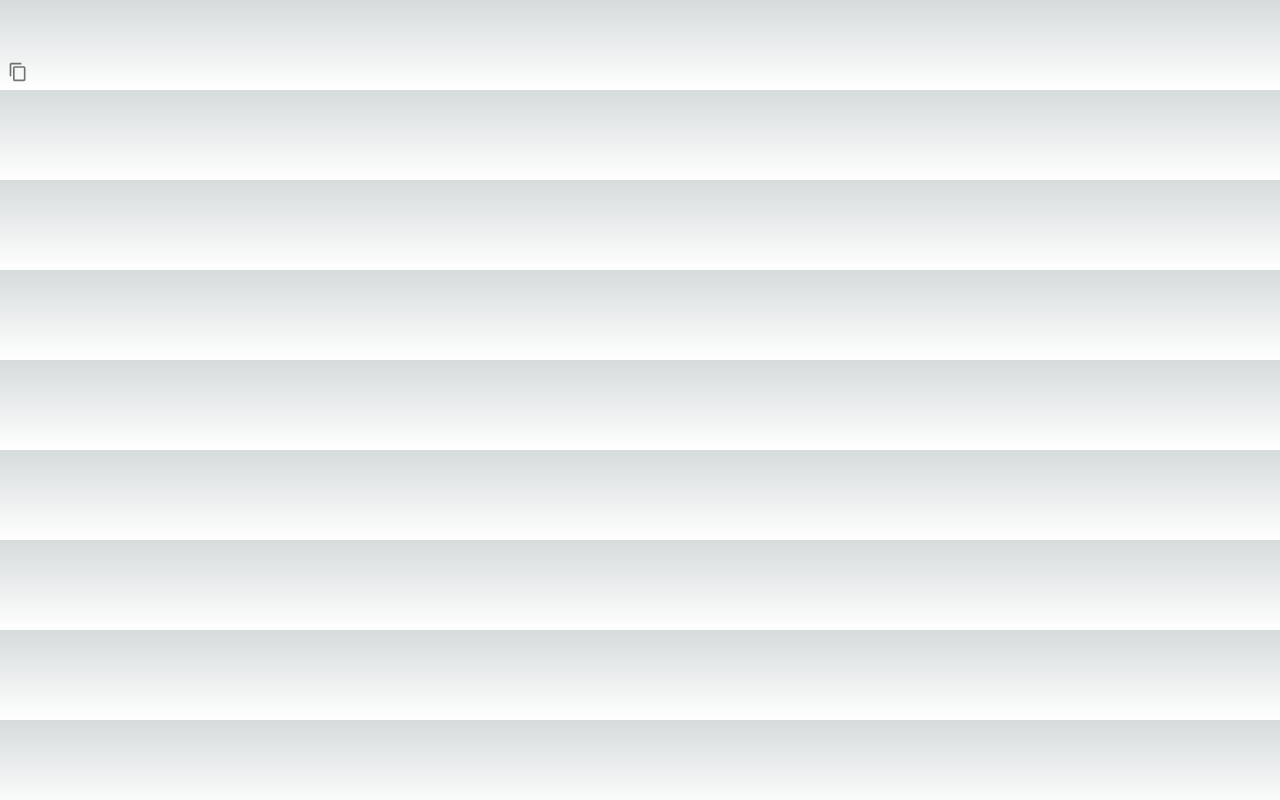
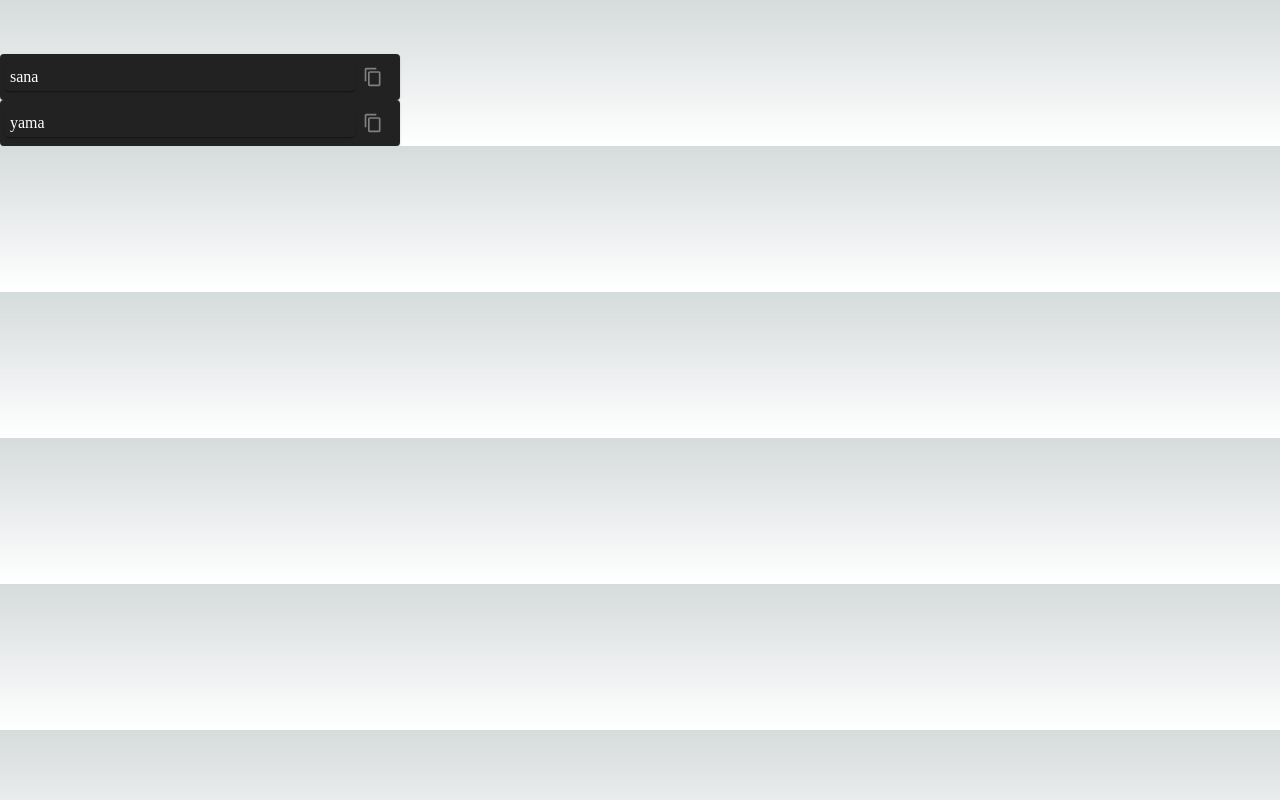
Before and after one commit to ska-cnw/ska-ssk, a Next.js app: page / in a window 1280 px wide. Built offline with nearby package versions, Linux system fonts and the light colour scheme.

Commit message:
[A] Copy text button

```diff
--- a/src/components/Buttons/Buttons.js
+++ b/src/components/Buttons/Buttons.js
@@ -1,4 +1,4 @@
-import { IconButton, Tooltip } from '@mui/material';
+import { IconButton, Paper, Tooltip } from '@mui/material';
 import { useState } from 'react';
 import ContentCopyIcon from '@mui/icons-material/ContentCopy';
 
@@ -13,7 +13,7 @@ export const CopyButtonTooltip = ({ copyString, fontSize }) => {
 
 	return (
 		<Tooltip
-			title='nabe pa'
+			title='Copied!'
 			arrow
 			placement='top'
 			open={open}
@@ -21,8 +21,35 @@ export const CopyButtonTooltip = ({ copyString, fontSize }) => {
 			onClose={() => setOpen(false)}
 		>
 			<IconButton>
-				<ContentCopyIcon fontSize={fontSize} />
+				<ContentCopyIcon fontSize={fontSize} sx={{ color: 'gray' }} />
 			</IconButton>
 		</Tooltip>
 	);
 };
+
+export const CopyButtonWithText = ({ copyString, fontSize }) => {
+	return (
+		<Paper
+			component='form'
+			sx={{
+				width: 400,
+				p: '5px',
+				display: 'flex',
+				alignItems: 'center',
+				bgcolor: '#222222'
+			}}
+		>
+			<Paper
+				sx={{
+					width: 350,
+					p: '5px',
+					bgcolor: '#222222',
+					color: 'white'
+				}}
+			>
+				{copyString}
+			</Paper>
+			<CopyButtonTooltip copyString={copyString} fontSize={fontSize} />
+		</Paper>
+	);
+};
--- a/src/components/Buttons/index.js
+++ b/src/components/Buttons/index.js
@@ -1 +1 @@
-export { CopyButtonTooltip } from './Buttons';
+export { CopyButtonTooltip, CopyButtonWithText } from './Buttons';
--- a/src/components/index.js
+++ b/src/components/index.js
@@ -1 +1 @@
-export { CopyButtonTooltip } from './Buttons';
+export { CopyButtonTooltip, CopyButtonWithText } from './Buttons';
--- a/src/pages/index.js
+++ b/src/pages/index.js
@@ -1,4 +1,4 @@
-import { CopyButtonTooltip } from '@/components';
+import { CopyButtonWithText } from '@/components';
 import Head from 'next/head';
 
 export default function Home() {
@@ -13,7 +13,8 @@ export default function Home() {
 				<br />
 				<br />
 				<br />
-				<CopyButtonTooltip copyString='Copied!' fontSize='small' />
+				<CopyButtonWithText copyString='sana' fontSize='small' />
+				<CopyButtonWithText copyString='yama' fontSize='small' />
 			</main>
 		</>
 	);
```
